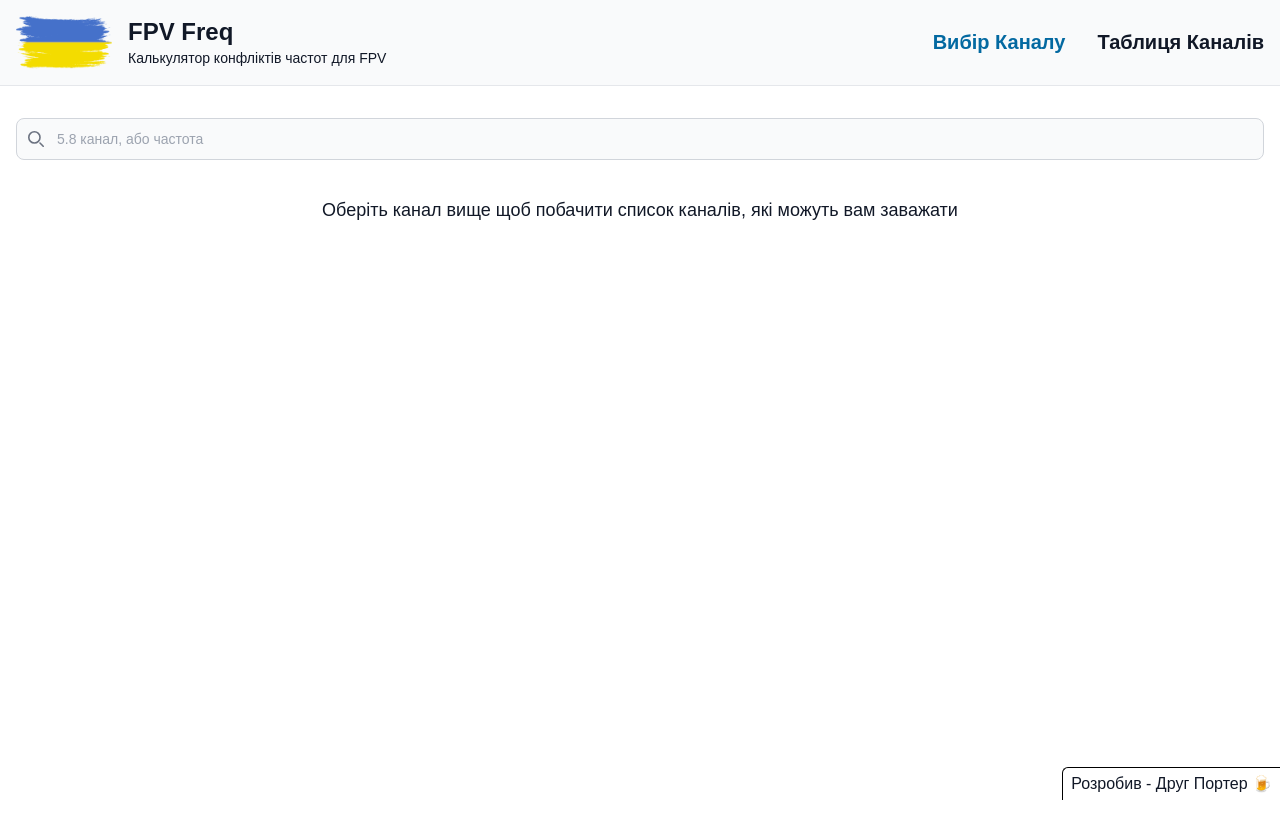
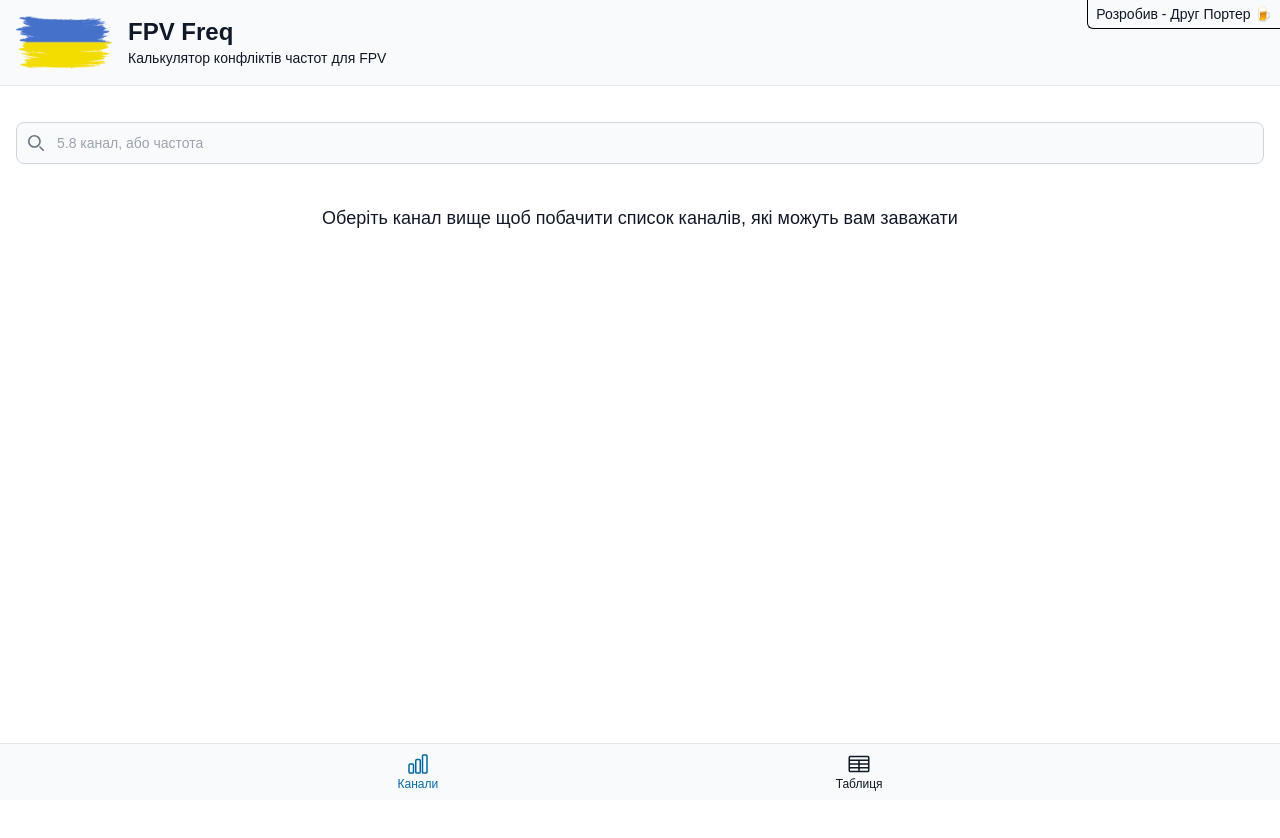
Before and after one commit to vitalii-z8i/fpv-freq-2.0, a Next.js app: page / in a window 1280 px wide. Shown: the top 838 px of the page. Before the commit the page ends 800 px from the top, so only its background shows below. Built offline with nearby package versions, Linux system fonts and the light colour scheme.

Commit message:
Navigation update

```diff
--- a/src/app/components/channels-select.tsx
+++ b/src/app/components/channels-select.tsx
@@ -1,10 +1,13 @@
 'use client';
 
-import React from "react";
+import React, { useRef, useEffect, useState } from "react";
 import channels from "../../../public/channels.json";
 
 export default function ChannelsSelect({ onSelected = (() => {}) }: { onSelected?: (ch: FPVChannel) => void }) {
     const [ searchTerm, setSearchTerm ] = React.useState('')
+    const elementRef = useRef<HTMLInputElement>(null);
+    const [isVisible, setIsVisible] = useState(false);
+
 
     function handleFocus() {
         setSearchTerm('')
@@ -44,8 +47,35 @@ export default function ChannelsSelect({ onSelected = (() => {}) }: { onSelected
         })
     }
 
+
+    useEffect(() => {
+        const handleScroll = () => {
+          if (elementRef.current) {
+            const rect = elementRef.current.getBoundingClientRect()
+            const isVisible = rect.top === 0
+            setIsVisible(isVisible)
+          }
+        };
+
+        window.addEventListener('scroll', handleScroll);
+        // Initial check on component mount
+        handleScroll();
+
+        return () => {
+          window.removeEventListener('scroll', handleScroll);
+        };
+      }, []);
+
     return (
-        <div className="relative mb-4 z-10">
+        <div className="sticky top-0 pt-5 pb-5 z-10">
+            <div ref={elementRef}
+                 className={`
+                    ${isVisible ? 'opacity-90' : 'opacity-0'}
+                    transition delay-0 duration-500 ease-in-out
+                    absolute w-screen top-0 h-full
+                    border-b border-gray-200 bg-gray-50 dark:bg-gray-800 dark:border-gray-700
+                `} style={{left: 'calc(-50vw + 50%)'}}></div>
+            <div className="relative">
                 <div className="absolute inset-y-0 start-0 flex items-center ps-3 pointer-events-none">
                     <svg className="w-4 h-4 text-gray-500 dark:text-gray-400" aria-hidden="true" xmlns="http://www.w3.org/2000/svg" fill="none" viewBox="0 0 20 20">
                         <path stroke="currentColor" strokeLinecap="round" strokeLinejoin="round" strokeWidth="2" d="m19 19-4-4m0-7A7 7 0 1 1 1 8a7 7 0 0 1 14 0Z"/>
@@ -64,5 +94,6 @@ export default function ChannelsSelect({ onSelected = (() => {}) }: { onSelected
                     {channelsList()}
                 </ul>
             </div>
+        </div>
     )
 }
--- a/src/app/components/nav/logo.tsx
+++ b/src/app/components/logo.tsx
@@ -5,16 +5,16 @@ export default function Logo() {
     return (
         <Link href="/" className="inline-flex">
             <Image
-              className="max-w-24 h-auto"
+              className="max-w-16 md:max-w-24 object-contain"
               src="/images/logo.png"
               alt="FPV-Freq logo"
               width='180'
               height='38'
               priority
             />
-            <div className="ml-4 flex items-center md:block">
+            <div className="ml-4 items-center block">
                 <h1 className="font-bold text-2xl">FPV Freq</h1>
-                <h3 className="font-normal text-sm hidden md:block">Калькулятор конфліктів частот для FPV</h3>
+                <h3 className="font-normal text-sm block">Калькулятор конфліктів частот для FPV</h3>
             </div>
         </Link>
     )
--- a/src/app/components/nav/nav-item.tsx
+++ b/src/app/components/nav/nav-item.tsx
@@ -8,10 +8,11 @@ export default function NavItem({href, children}: { href: string, children: Reac
     const currentPath = usePathname()
 
     return (
-        <li className="text-xl font-bold cursor-pointer border-b border-gray-300 dark:border-gray-600 last:border-none md:border-none">
+        <li className="text-xs cursor-pointer">
             <Link href={href}
                   className={`${(currentPath === href) && " text-sky-700 dark:text-blue-200"}
-                            py-2 px-4 md:p-0 hover:text-sky-700 dark:hover:text-blue-200 hover:underline block w-full`}
+                            hover:text-sky-700 dark:hover:text-blue-200
+                            flex flex-col items-center`}
             >
                 {children}
             </Link>
--- a/src/app/components/nav/nav.tsx
+++ b/src/app/components/nav/nav.tsx
@@ -1,31 +1,11 @@
-'use client';
-
 import React from 'react';
-import Logo from './logo';
 
 export default function Nav({ children }: { children: React.JSX.Element | React.JSX.Element[] }) {
-    const [ collapsed, setCollapsed ] = React.useState(true)
-
-    function toggleNavbar() {
-        setCollapsed(!collapsed)
-    }
-
     return (
-        <nav className="border-b border-gray-200 bg-gray-50 dark:bg-gray-800 dark:border-gray-700">
-            <div className="max-w-screen-xl flex flex-wrap items-center justify-between mx-auto p-4">
-                <Logo/>
-                <button onClick={toggleNavbar} type="button" className="inline-flex items-center p-2 w-10 h-10 justify-center text-sm text-gray-500 rounded-lg md:hidden hover:bg-gray-100 focus:outline-none focus:ring-2 focus:ring-gray-200 dark:text-gray-400 dark:hover:bg-gray-700 dark:focus:ring-gray-600">
-                    <span className="sr-only">Open main menu</span>
-                    <svg className="w-5 h-5" aria-hidden="true" xmlns="http://www.w3.org/2000/svg" fill="none" viewBox="0 0 17 14">
-                        <path stroke="currentColor" strokeLinecap="round" strokeLinejoin="round" strokeWidth="2" d="M1 1h15M1 7h15M1 13h15"/>
-                    </svg>
-                </button>
-                <div className={`${collapsed && 'hidden'} w-full md:block md:w-auto`}>
-                    <ul className="font-medium flex flex-col mt-4 md:flex-row md:space-x-8 rtl:space-x-reverse md:mt-0 md:border-0 dark:bg-gray-800 bg-gray-50" onClick={() => {setCollapsed(true)}}>
-                        {children}
-                    </ul>
-                </div>
-            </div>
+        <nav className="z-10 fixed bottom-0 border-t py-2 w-screen border-gray-200 bg-gray-50 dark:bg-gray-800 dark:border-gray-700">
+            <ul className="font-medium flex justify-evenly" >
+                {children}
+            </ul>
         </nav>
     )
 }
--- a/src/app/globals.css
+++ b/src/app/globals.css
@@ -5,17 +5,23 @@
 :root {
   --background: #ffffff;
   --foreground: #111827;
+  --theme-color: #F9FAFB;
 }
 
 @media (prefers-color-scheme: dark) {
   :root {
     --background: #111827;
     --foreground: #ededed;
+    --theme-color: #1F2937;
   }
 }
 
 body {
   color: var(--foreground);
+  background: var(--theme-color);
+  font-family: Arial, Helvetica, sans-serif;
+  overflow-x: hidden;
+}
+.main-body {
   background: var(--background);
-  font-family: Arial, Helvetica, sans-serif;
 }
--- a/src/app/layout.tsx
+++ b/src/app/layout.tsx
@@ -1,6 +1,12 @@
 import type { Metadata, Viewport } from "next";
 import localFont from "next/font/local";
 import "./globals.css";
+
+
+import Logo from "./components/logo";
+import Nav from "./components/nav/nav";
+import NavItem from "./components/nav/nav-item";
+
 
 const geistSans = localFont({
   src: "./fonts/GeistVF.woff",
@@ -55,9 +61,6 @@ export const viewport: Viewport = {
   ],
 }
 
-import Nav from './components/nav/nav'
-import NavItem from "./components/nav/nav-item";
-
 export default function RootLayout({
   children,
 }: Readonly<{
@@ -66,14 +69,31 @@ export default function RootLayout({
   return (
     <html lang="uk">
       <body className={`${geistSans.variable} ${geistMono.variable} antialiased min-h-screen`}>
+        <div className="relative border-b border-gray-200 bg-gray-50 dark:bg-gray-800 dark:border-gray-700">
+          <div className="max-w-screen-xl flex flex-wrap items-center justify-between mx-auto p-4">
+            <Logo/>
+            <div className="text-xs md:text-sm z-10 bg-inherit absolute top-0 right-0 rounded-bl-md border-black dark:border-white border-b border-l py-1 px-2">Розробив - Друг Портер 🍺</div>
+          </div>
+        </div>
+        <div className="min-h-dvh main-body max-w-screen">
+          <div className="mx-auto p-4 pb-16 max-w-screen-xl">
+            {children}
+          </div>
+        </div>
         <Nav>
-            <NavItem href="/">Вибір Каналу</NavItem>
-            <NavItem href="/table">Таблиця Каналів</NavItem>
+          <NavItem href="/">
+            <svg xmlns="http://www.w3.org/2000/svg" fill="none" viewBox="0 0 24 24" strokeWidth={1.5} stroke="currentColor" className="size-6">
+              <path strokeLinecap="round" strokeLinejoin="round" d="M3 13.125C3 12.504 3.504 12 4.125 12h2.25c.621 0 1.125.504 1.125 1.125v6.75C7.5 20.496 6.996 21 6.375 21h-2.25A1.125 1.125 0 0 1 3 19.875v-6.75ZM9.75 8.625c0-.621.504-1.125 1.125-1.125h2.25c.621 0 1.125.504 1.125 1.125v11.25c0 .621-.504 1.125-1.125 1.125h-2.25a1.125 1.125 0 0 1-1.125-1.125V8.625ZM16.5 4.125c0-.621.504-1.125 1.125-1.125h2.25C20.496 3 21 3.504 21 4.125v15.75c0 .621-.504 1.125-1.125 1.125h-2.25a1.125 1.125 0 0 1-1.125-1.125V4.125Z" />
+            </svg>
+            Канали
+          </NavItem>
+          <NavItem href="/table">
+            <svg xmlns="http://www.w3.org/2000/svg" fill="none" viewBox="0 0 24 24" strokeWidth="1.5" stroke="currentColor" className="size-6">
+              <path strokeLinecap="round" strokeLinejoin="round" d="M3.375 19.5h17.25m-17.25 0a1.125 1.125 0 0 1-1.125-1.125M3.375 19.5h7.5c.621 0 1.125-.504 1.125-1.125m-9.75 0V5.625m0 12.75v-1.5c0-.621.504-1.125 1.125-1.125m18.375 2.625V5.625m0 12.75c0 .621-.504 1.125-1.125 1.125m1.125-1.125v-1.5c0-.621-.504-1.125-1.125-1.125m0 3.75h-7.5A1.125 1.125 0 0 1 12 18.375m9.75-12.75c0-.621-.504-1.125-1.125-1.125H3.375c-.621 0-1.125.504-1.125 1.125m19.5 0v1.5c0 .621-.504 1.125-1.125 1.125M2.25 5.625v1.5c0 .621.504 1.125 1.125 1.125m0 0h17.25m-17.25 0h7.5c.621 0 1.125.504 1.125 1.125M3.375 8.25c-.621 0-1.125.504-1.125 1.125v1.5c0 .621.504 1.125 1.125 1.125m17.25-3.75h-7.5c-.621 0-1.125.504-1.125 1.125m8.625-1.125c.621 0 1.125.504 1.125 1.125v1.5c0 .621-.504 1.125-1.125 1.125m-17.25 0h7.5m-7.5 0c-.621 0-1.125.504-1.125 1.125v1.5c0 .621.504 1.125 1.125 1.125M12 10.875v-1.5m0 1.5c0 .621-.504 1.125-1.125 1.125M12 10.875c0 .621.504 1.125 1.125 1.125m-2.25 0c.621 0 1.125.504 1.125 1.125M13.125 12h7.5m-7.5 0c-.621 0-1.125.504-1.125 1.125M20.625 12c.621 0 1.125.504 1.125 1.125v1.5c0 .621-.504 1.125-1.125 1.125m-17.25 0h7.5M12 14.625v-1.5m0 1.5c0 .621-.504 1.125-1.125 1.125M12 14.625c0 .621.504 1.125 1.125 1.125m-2.25 0c.621 0 1.125.504 1.125 1.125m0 1.5v-1.5m0 0c0-.621.504-1.125 1.125-1.125m0 0h7.5" />
+            </svg>
+            Таблиця
+          </NavItem>
         </Nav>
-        <div className="md:pb-4 max-w-screen-xl mx-auto px-4 py-8 mb-10">
-          {children}
-        </div>
-        <footer className="z-10 bg-inherit fixed bottom-0 right-0 rounded-tl-md border-black dark:border-white border-t border-l py-1 px-2">Розробив - Друг Портер 🍺</footer>
       </body>
     </html>
   );
--- a/src/app/page.tsx
+++ b/src/app/page.tsx
@@ -13,7 +13,7 @@ export default function Home() {
     return (
         <>
             <ChannelsSelect onSelected={renderChannel}/>
-            <div className="w-full h-full text-center py-5">
+            <div className="w-full h-full text-center py-5 pb-10">
                 <h3 className="text-lg">Оберіть канал вище щоб побачити список каналів, які можуть вам заважати</h3>
             </div>
         </>
```
Lines whose indentation alone changed are shown as unchanged.
